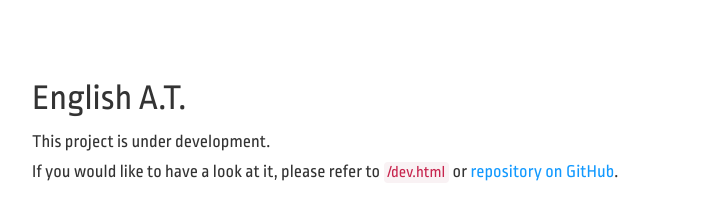
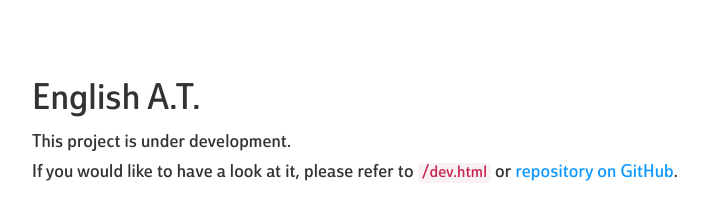
Before and after one commit to JoyNeop/en-at, a plain HTML site: page index.html in a window 1280 px wide. Shown: the whole page, without its empty margins (233-937 px from the left). Drawn offline with nearby package versions, Linux system fonts and the light colour scheme; a small style sheet from the web is missing.

Commit message:
use Solitas font

```diff
--- /dev/null
+++ b/assets/fonts/solitas.css
@@ -0,0 +1,27 @@
+/**
+ * @license
+ * MyFonts Webfont Build ID 3111322, 2015-10-21T02:49:09-0400
+ *
+ * The fonts listed in this notice are subject to the End User License
+ * Agreement(s) entered into by the website owner. All other parties are
+ * explicitly restricted from using the Licensed Webfonts(s).
+ *
+ * You may obtain a valid license at the URLs below.
+ *
+ * Webfont: Solitas-NorReg by insigne
+ * URL: http://www.myfonts.com/fonts/insigne/solitas/nor-regular/
+ * Copyright: Copyright 2015 Adobe Systems Incorporated. All rights reserved.
+ * Licensed pageviews: 100,000,000,000
+ *
+ *
+ * License: http://www.myfonts.com/viewlicense?type=web&buildid=3111322
+ *
+ * © 2015 MyFonts Inc
+*/
+
+
+/* @import must be at top of file, otherwise CSS will not work */
+@import url("//hello.myfonts.net/count/2f799a");
+
+
+@font-face {font-family: 'Solitas';src:url('/assets/fonts/solitas/solitas-regular.woff') format('woff');}
--- a/css/core.css
+++ b/css/core.css
@@ -1,4 +1,4 @@
-@import url(/assets/fonts/ropa-sans.css);
+@import url(/assets/fonts/solitas.css);
 
 @font-face {
 	font-family: 'Linearicons-Free';
@@ -24,7 +24,7 @@ a, a:hover {
 }
 
 html, body {
-    font-family: 'Ropa Sans Pro', 'SF UI Text', 'SF UI Display', 'Helvetica Neue', 'Segoe UI', Helvetica, 'Arial', 'PingFang SC', '.PingFang SC', 'Hiragino Sans GB', 'Lantinghei SC', 'Source Han Sans SC', 'Source Han Sans CN', 'Source Han Sans', 'Noto Sans CJK SC', 'Noto Sans CJK', 'Heiti SC', 'Microsoft YaHei UI', 'Microsoft YaHei', sans-serif;
+    font-family: 'Solitas', 'SF UI Text', 'SF UI Display', 'Helvetica Neue', 'Segoe UI', Helvetica, 'Arial', 'PingFang SC', '.PingFang SC', 'Hiragino Sans GB', 'Lantinghei SC', 'Source Han Sans SC', 'Source Han Sans CN', 'Source Han Sans', 'Noto Sans CJK SC', 'Noto Sans CJK', 'Heiti SC', 'Microsoft YaHei UI', 'Microsoft YaHei', sans-serif;
     font-size: 10px;
     letter-spacing: 0.01rem;
     padding: 0;
@@ -42,7 +42,7 @@ p {
 }
 
 code.no-monospace {
-    font-family: 'Ropa Sans Pro', 'Myriad Pro', Seravek, 'Hind', 'Segoe UI', 'Helvetica Neue', Helvetica, 'Arial', 'Hiraigno Sans GB', 'Lantinghei SC', 'Source Han Sans SC', 'Source Han Sans', 'Noto Sans CJK SC', 'Noto Sans CJK', 'Heiti SC', 'Microsoft YaHei UI', 'Microsoft YaHei', sans-serif;
+    font-family: 'Solitas', 'SF UI Text', 'SF UI Display', 'Helvetica Neue', 'Segoe UI', Helvetica, 'Arial', 'PingFang SC', '.PingFang SC', 'Hiragino Sans GB', 'Lantinghei SC', 'Source Han Sans SC', 'Source Han Sans CN', 'Source Han Sans', 'Noto Sans CJK SC', 'Noto Sans CJK', 'Heiti SC', 'Microsoft YaHei UI', 'Microsoft YaHei', sans-serif;
 }
 
 /* -------------------------------------------------- */
```
Also changed, not shown: dev.html (+6 -7 lines), index.html (+6 -8 lines), template/dict-interface-template.html (+6 -8 lines), assets/fonts/solitas/solitas-regular.woff (added).
